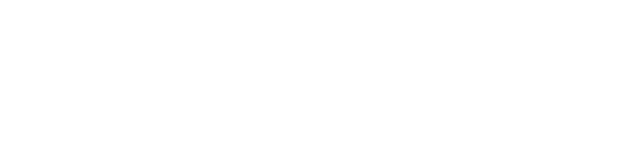
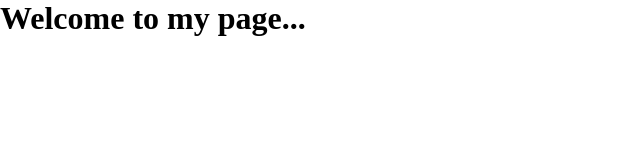
Before and after one commit to YugendarM/mern-demo-repo, a plain HTML site: page index.html in a window 1280 px wide. Shown: the whole page, without its empty margins (0-640 px from the left). Drawn offline with Linux system fonts and the light colour scheme.

Commit message:
Add - added css file to the project and linked

```diff
--- /dev/null
+++ b/assets/css/style.css
@@ -0,0 +1,4 @@
+* {
+    margin: 0;
+    padding: 0;
+}
--- a/index.html
+++ b/index.html
@@ -1,9 +1,10 @@
 <!DOCTYPE html>
 <html lang="en">
 <head>
+    <link rel="stylesheet" href="assets/css/style.css">
     <title>This is my first page</title>
 </head>
 <body>
-
+    <h1>Welcome to my page...</h1>
 </body>
 </html>
```
